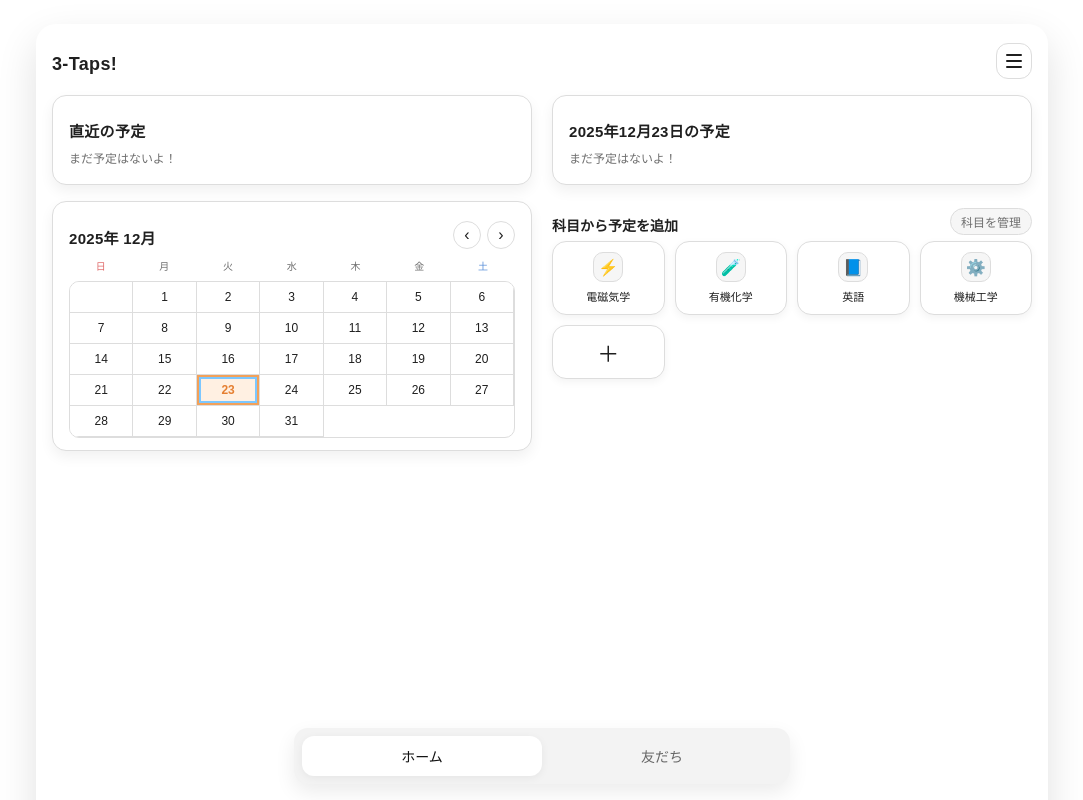
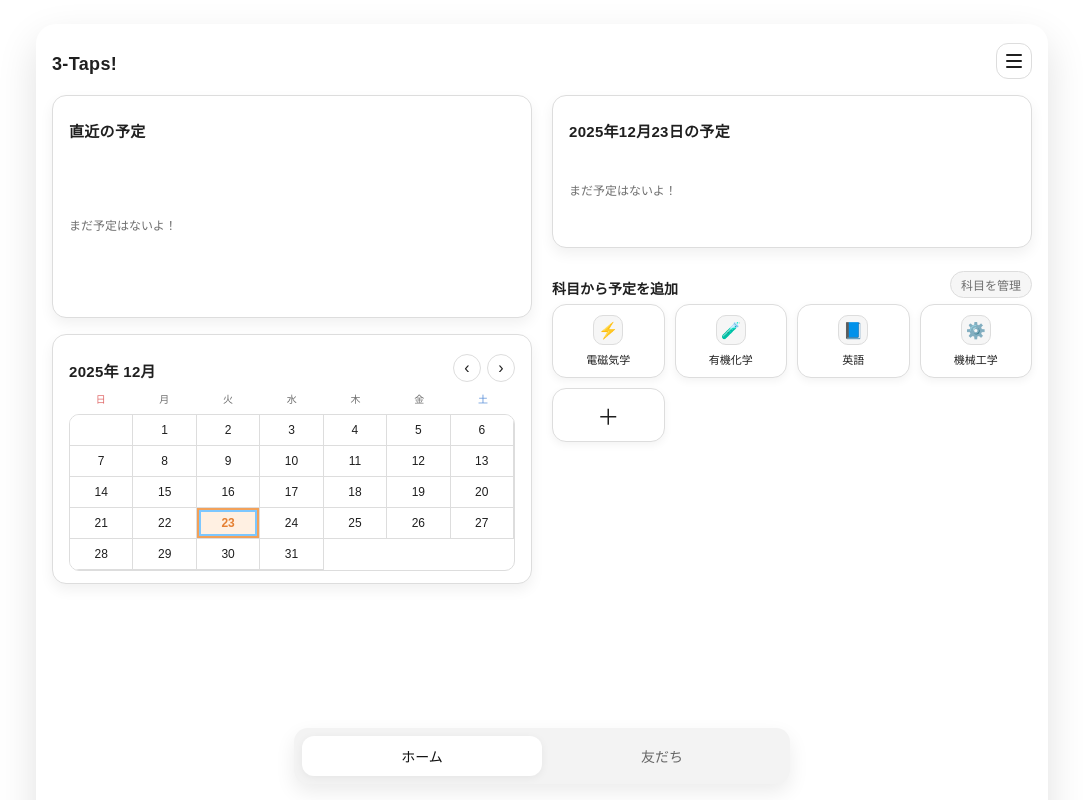
Before and after one commit to anko-kitubu/3-Taps, a Nuxt app: page / in a window 1280 px wide. Shown: the top 800 px of the page, without its empty margins (98-1181 px from the left). Built offline with nearby package versions, Linux system fonts and the light colour scheme.

Commit message:
仕様書、フローと表示の追加

```diff
--- a/app/pages/index.vue
+++ b/app/pages/index.vue
@@ -73,7 +73,7 @@
     <!-- 直近の予定 -->
     <section class="card">
       <h2>直近の予定</h2>
-      <p v-if="upcomingTasks.length === 0">まだ予定はないよ！</p>
+    <p v-if="upcomingTasks.length === 0" class="taskEmpty taskEmpty-upcoming">まだ予定はないよ！</p>
       <ul v-else class="taskList taskList-scroll taskList-scroll-upcoming">
         <li
           v-for="task in upcomingTasks"
@@ -127,7 +127,7 @@
     <!-- 選択した日の予定 -->
     <section class="card">
       <h2>{{ selectedLabel }}</h2>
-      <p v-if="selectedDayTasks.length === 0">まだ予定はないよ！</p>
+    <p v-if="selectedDayTasks.length === 0" class="taskEmpty taskEmpty-selected">まだ予定はないよ！</p>
       <ul v-else class="taskList taskList-scroll taskList-scroll-selected">
         <li v-for="task in selectedDayTasks" :key="task.id" class="taskRow" @click="openMemoModal(task)">
           <span class="taskText">
@@ -1609,18 +1609,36 @@ function removeTask(taskId: string) {
 }
 
 .taskList-scroll {
-  max-height: min(160px, 50svh);
   overflow-y: auto;
   padding-right: 4px;
   overscroll-behavior: contain;
+  scrollbar-gutter: stable;
 }
 
 .taskList-scroll-upcoming {
-  max-height: min(160px, 40svh);
+  max-height: 150px;
+  min-height: 150px;
 }
 
 .taskList-scroll-selected {
-  max-height: min(90px, 60svh);
+  max-height: 80px;
+  min-height: 80px;
+}
+
+.taskEmpty {
+  margin: 0;
+  display: flex;
+  align-items: center;
+  color: var(--muted);
+  font-size: 12px;
+}
+
+.taskEmpty-upcoming {
+  min-height: 150px;
+}
+
+.taskEmpty-selected {
+  min-height: 80px;
 }
 
 .taskRow {
@@ -1705,9 +1723,6 @@ function removeTask(taskId: string) {
     align-items: start;
   }
 
-  .subjects {
-    margin-bottom: 0;
-  }
 }
 
 @media (prefers-reduced-motion: reduce) {
```
Also changed, not shown: 1 other file (tests, documents, lock files or other folders).
